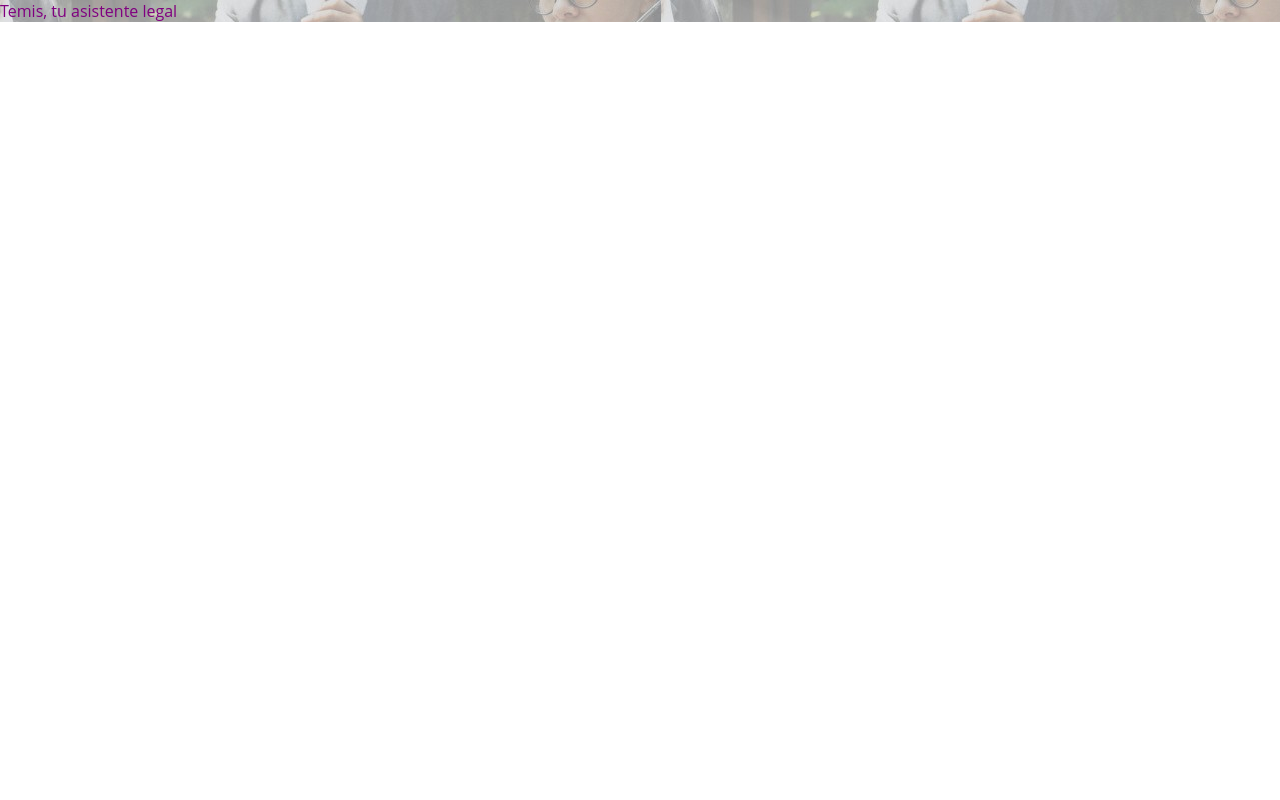
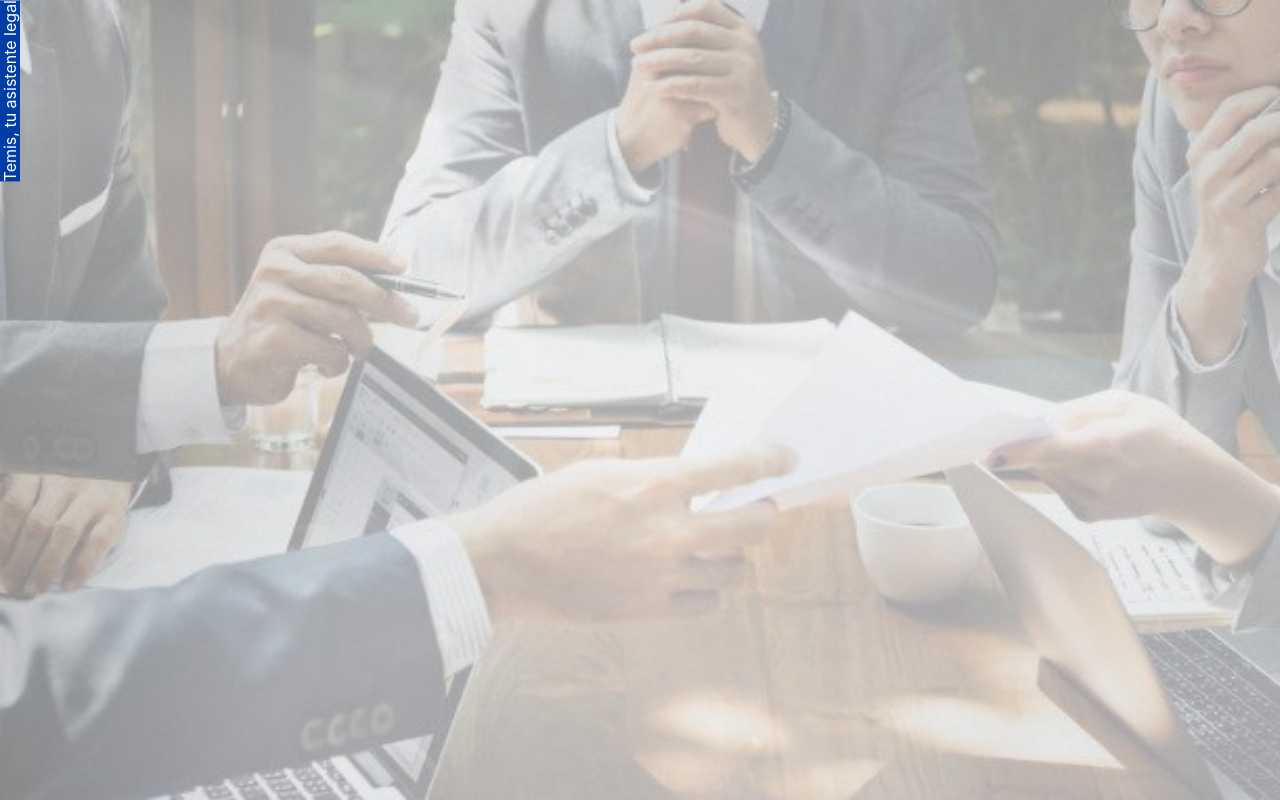
Before and after one commit to sumaqkuyay/legalhackaton-pg, a React (Create React App) app: page /#/home in a window 1280 px wide. Built offline with nearby package versions, Linux system fonts and the light colour scheme.

Commit message:
Adding variables and background

```diff
--- a/src/sass/index.scss
+++ b/src/sass/index.scss
@@ -1,10 +1,19 @@
+//varibles:
+
+$black:#333333;
+$blue:#003DA5;
+$yellow:#FEDB00;
+$bluesky:#00A3E0;
+$white:#FFFFFF;
+
 @import "./styleComponents/Home";
-*{
-  font-family: 'Open Sans', sans-serif;
-}
-body{
-  height:100%;
-  margin:0;
-  display: flex;
-  flex-direction: column;
-}
+
+* {
+    margin: 0;
+    padding: 0;
+    box-sizing: border-box;
+  }
+
+  body {
+    font-family: -apple-system, BlinkMacSystemFont, 'Segoe UI', Roboto, Oxygen, Ubuntu, Cantarell, 'Open Sans', 'Helvetica Neue', sans-serif;
+  }
--- a/src/sass/styleComponents/_Home.scss
+++ b/src/sass/styleComponents/_Home.scss
@@ -1,8 +1,13 @@
 .wallpaper{
     background-image: url('../../images/wallpaper-white.jpg');
-    height: 100%;
-    width:100%
+    background-size: cover;
+    width: 100vw;
+    height: 100vh;
 }
 .sidebar{
-    color: purple;
+    color: $white;
+    float: left;
+    background-color:$blue;
+    writing-mode: vertical-lr;
+    transform: rotate(180deg);
 }
--- a/src/views/Home.jsx
+++ b/src/views/Home.jsx
@@ -3,7 +3,9 @@ import React from 'react';
 
 const Home = () => (
   <div className="wallpaper">
-    <section className="sidebar">Temis, tu asistente legal</section>
+    <div className="main-home-container">
+      <aside className="sidebar">Temis, tu asistente legal</aside>
+    </div>
   </div>
 );
 export default Home;
```
Also changed, not shown: 1 other file (tests, documents, lock files or other folders).
